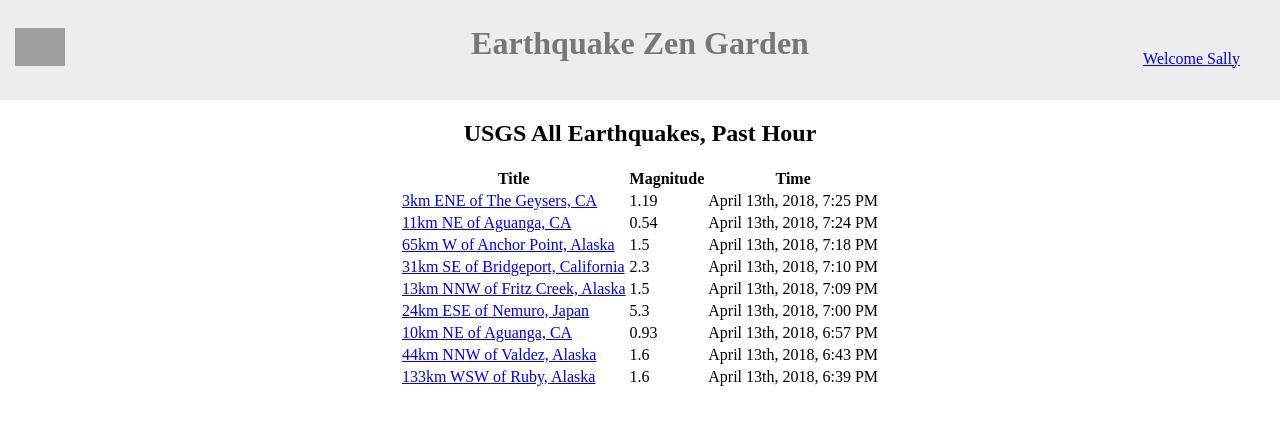
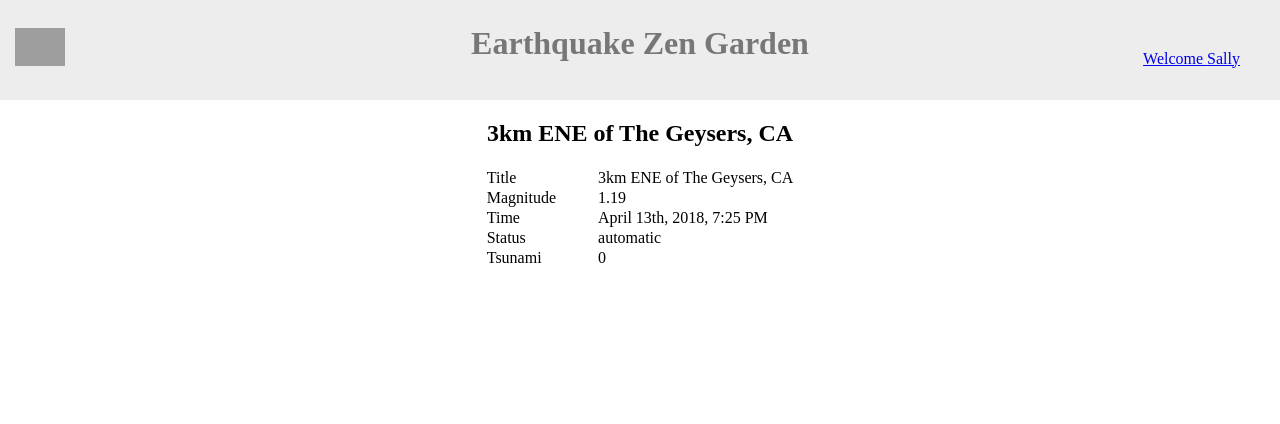
Before and after one commit to sarahp/earthquake-zen-garden, a React app: page /detail in a window 1280 px wide. Before the commit this address led to /list. Shown: the top 424 px of the page. Built offline with nearby package versions, Linux system fonts and the light colour scheme; grey boxes are pictures that could not be loaded.

Commit message:
Adding in the detail page info for the first quake.

```diff
--- a/src/App.js
+++ b/src/App.js
@@ -38,6 +38,9 @@ const App = () =>{
                     <Route path="/profile">
                         <Profile />
                     </Route>
+                    <Route path="/detail">
+                        <Detail />
+                    </Route>
                     <Route path="/list">
                         <List />
                     </Route>
--- a/src/Detail.js
+++ b/src/Detail.js
@@ -1,41 +1,43 @@
 import React from 'react';
 import './app.css';
 import {siteData} from "./data";
+import dateFormat from "dateformat";
 
 const Detail = () => {
     return (
         <>
-            {siteData.map((data, key) => {
+            {siteData.map((item, index) => {
                 return (
-                        <main key={key}>
-                            <h2>{data.data.metadata.title}</h2>
+                        <main key={index}>
+                            <h2>{item.data.features[0].properties.place}</h2>
                             <div className="container">
                             <table>
                                 <tbody>
                                 <tr>
                                    <td>Title</td>
-                                    <td>{data.data.features.mag}</td>
+                                    <td>{item.data.features[0].properties.place}</td>
                                 </tr>
                                 <tr>
                                     <td>Magnitude</td>
-                                    <td>{data.data.mag}</td>
+                                    <td>{item.data.features[0].properties.mag}</td>
                                 </tr>
 
                                 <tr>
                                     <td>Time</td>
-                                    <td>{data.data.features.time}</td>
+                                    <td>{dateFormat(item.data.features[0].properties.time, "mmmm dS, yyyy, h:MM TT")}</td>
                                 </tr>
                                 <tr>
                                     <td>Status</td>
-                                    <td>{data.data.features.status}</td>
+                                    <td>{item.data.features[0].properties.status}</td>
                                 </tr>
                                 <tr>
                                     <td>Tsunami</td>
-                                    <td>{data.data.features.tsunami}</td>
+                                    <td>{item.data.features[0].properties.tsunami}</td>
                                 </tr>
                                 </tbody>
+
                             </table>
-                                </div>
+                            </div>
                         </main>
 
                 );
--- a/src/List.js
+++ b/src/List.js
@@ -25,8 +25,8 @@ const List = () => {
                                     <tbody key={i}>
                                     <tr>
 
-                                        <td><Link to="/detail/:{c.id}">{c.properties.place}</Link></td>
-                                        <td>{c.properties.mag}</td>
+                                        <td><Link to="/detail/">{c.properties.place}</Link></td>
+                                        <td className="mag">{c.properties.mag}</td>
                                         <td>{dateFormat(c.properties.time, "mmmm dS, yyyy, h:MM TT")}</td>
                                     </tr>
                                     </tbody>
--- a/src/app.css
+++ b/src/app.css
@@ -2,6 +2,8 @@
 body {
     margin: 0;
 }
+
+
 header {
     background-color: #ededed;
     width: 100vw;
@@ -33,6 +35,16 @@ ul {
     justify-content: center;
 }
 
+/* Table Styles */
+
+td.mag {
+    text-align: center;
+}
+
+td {
+    padding: 0 20px;
+    height: 15px;
+}
 
 /* Profile Styles */
 
@@ -60,7 +72,3 @@ table.profile-info p {
 td.bio-label {
     vertical-align: top;
 }
-
-td {
-    height: 15px;
-}
```
